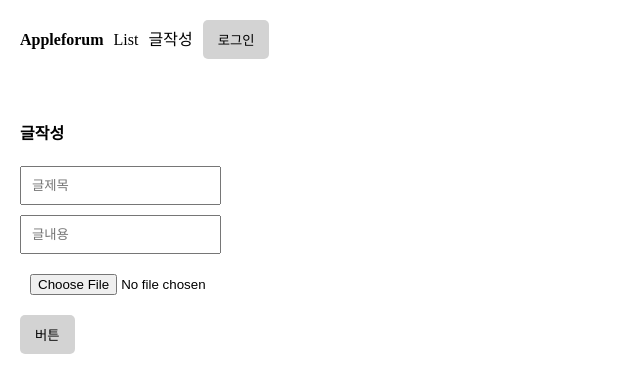
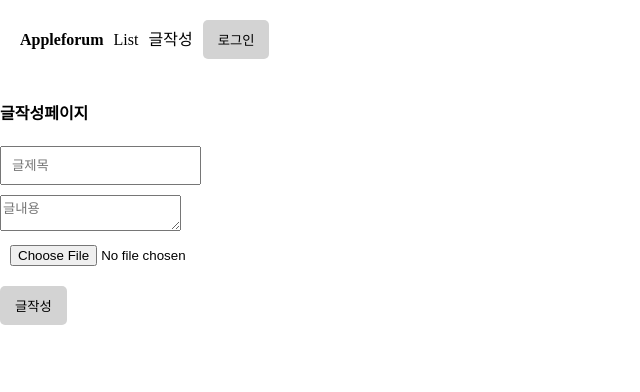
Before and after one commit to kjhto46/nextJsProject, a Next.js app: page /write in a window 1280 px wide. Shown: the top 392 px of the page, without its empty margins (0-640 px from the left). Built offline with nearby package versions, Linux system fonts and the light colour scheme; no server answers.

Commit message:
혼자 끙끙거리며 작업한것 submit시작시 s3에 저장되면서 ajax방식으로 db에 데이터 저장, then으로 위치 이동

```diff
--- a/app/write/page.js
+++ b/app/write/page.js
@@ -1,54 +1,87 @@
 "use client";
+import { useState } from "react";
+const Write = () => {
+  const [imageURL, setImageURL] = useState("");
+  const [imageFile, setImageFile] = useState("");
+  const [title, setTitle] = useState("");
+  const [content, setContent] = useState("");
+  const [src, setSrc] = useState("");
+  const onFileUpload = async (e) => {
+    e.preventDefault();
+    if (!e.target.files) return;
+    const file = e.target.files[0];
+    if (file) {
+      let image = window.URL.createObjectURL(file);
+      setImageURL(image);
+      setImageFile(file);
+    }
+  };
 
-import { useState } from "react";
-
-export default function Write() {
-
-   let [src, setSrc] = useState('')
-
-  return (
-    <div className="p-20">
-      <h4>글작성</h4>
-      <form action="/api/post/new" method="POST">
-        <input name="title" placeholder="글제목" />
-        <input name="content" placeholder="글내용" />
-        <input
-          type="file"
-          accept="image/*"
-          onChange={async (e) => {
-            let file = e.target.files[0];
-            let filename = encodeURIComponent(file.name); // encodeURIComponent 파일명이 국문이거나 언어가 다를때 안전하게 저장하려구
-            let res = await fetch("api/post/image?file=" + filename);
+  const onSubmit = async (e) => {
+    e.preventDefault();
+    const filename = encodeURIComponent(imageFile.name);
+    let res = await fetch("/api/post/image?file=" + filename);
     res = await res.json();
-
     //S3 업로드
     const formData = new FormData();
-            Object.entries({ ...res.fields, file }).forEach(([key, value]) => {
+    Object.entries({ ...res.fields, file: imageFile }).forEach(
+      ([key, value]) => {
         formData.append(key, value);
-            });
+      }
+    );
     let 업로드결과 = await fetch(res.url, {
       method: "POST",
       body: formData,
     });
     console.log(업로드결과);
+    console.log("res.url,", res.url);
+    console.log("res.fields,", res.fields);
+    console.log("imageFile,", imageFile);
+    setSrc(업로드결과.url + "/" + filename);
+    if (업로드결과.ok) {
+      console.log(업로드결과.url + "/" + filename);
 
-            if (업로드결과.ok) {
-              setSrc(업로드결과.url + "/" + filename);
+      fetch("/api/post/new", {
+        method: "POST",
+        body: JSON.stringify({
+          title: title,
+          content: content,
+          img_url: 업로드결과.url + "/" + filename,
+        }),
+      })
+        .then()
+        .then((window.location.href = "/list"));
     } else {
       console.log("실패");
     }
-          }}
+  };
+  return (
+    <div className="form-container">
+      <h4 className="title">글작성페이지</h4>
+      <form className="post-form" onSubmit={onSubmit}>
+        <input
+          type="text"
+          value={title}
+          placeholder="글제목"
+          onChange={(e) => setTitle(e.target.value)}
         />
-        <img src={src} />
-        <button type="submit">버튼</button>
+        <textarea
+          type="text"
+          value={content}
+          placeholder="글내용"
+          onChange={(e) => setContent(e.target.value)}
+        />
+        <input type="file" accept="image/*" onChange={(e) => onFileUpload(e)} />
+        {imageURL && (
+          <img
+            src={imageURL}
+            alt="미리보기이미지"
+            style={{ marginBottom: "1rem" }}
+          />
+        )}
+        <button type="submit">글작성</button>
       </form>
     </div>
   );
-  //form에서 submit 버튼을 눌렀을때 서버에 글을 보낸 후 서버는 db에 글을 저장함.
-  // 나는 /api/post/new 로 action이 들어가면서 저기가 서버의 역활을 함
-}
-// !! <input type="file" accept="image/*"/> 이미지 넣기 이건 뭐 당연한거고
-// !! 선택한 이미지를 바로 미리보여주기 식으로 보여주려면
-// !! 1. createObjectURL을 사용하거나 2. input에 올리는 순간 DB에 올려서 바로 보여주게 하기
-// !! 여기서 작업할 방식은 2번으로 하겠다. 2번으로 하면
-// !!! '유저 ⇒ 서버 ⇒ S3'  라서 비효율적이지 않나요?? ❌ 요즘은 Presigned URL 방식을 사용해서 '유저 ⇒ S3' 하는 경우가 더 많아짐
+};
+export default Write;
--- a/pages/api/post/new.js
+++ b/pages/api/post/new.js
@@ -1,37 +1,40 @@
-import { connectDB } from "@/util/database"
-import { getServerSession } from "next-auth"
-import { authOptions } from "../auth/[...nextauth]"
+import { connectDB } from "@/util/database";
+import { getServerSession } from "next-auth";
+import { authOptions } from "../auth/[...nextauth]";
+import aws from "aws-sdk";
 
 export default async function handler(req, res) {
   // console.log(req.body); 하면 [Object: null prototype] {title:'어쩌구', content: '저쩌구'}
   //이런식으로 보일것이다.
-  let session = await getServerSession(req, res, authOptions) // !! 현재 로그인한 유저의 정보를 확인할수 있음. 서버 기능 안에서 사용하는 경우는 req,res, 도 사용해야한다.
+  let session = await getServerSession(req, res, authOptions); // !! 현재 로그인한 유저의 정보를 확인할수 있음. 서버 기능 안에서 사용하는 경우는 req,res, 도 사용해야한다.
 
-  if(session){
-    req.body.author = session.user.email
+  req.body = JSON.parse(req.body);
+  console.log(req.body)
+  if (req.method == "POST") {
+    // post method일때~ 이렇게 해주세요~ 라고 엄격하게 제어
+    if (session) {
+      req.body.author = session.user.email;
+
+      if (req.body.title == "") {
+        return res.status(500).json("제목써줘");
       }
-
-
-  if (req.method == 'POST'){ // post method일때~ 이렇게 해주세요~ 라고 엄격하게 제어
-    if (req.body.title == '') {
-      return res.status(500).json('제목써줘')
+      if (req.body.content == "") {
+        return res.status(500).json("내용입력해줘");
       }
-    if (req.body.content == '') {
-      return res.status(500).json('내용입력해줘')
-    }
-
       try {
           let db = (await connectDB).db('forum')
-        let result = db.collection('post').insertOne(
-            // {title:req.body.title,
-            // content:req.body.content }이런식으로 각각 입력 또는 다 입력하는법
-            req.body
-        );
+          let result = db.collection('post').insertOne({
+            title:req.body.title,
+              content:req.body.content,
+              author:req.body.author,
+              img_url:req.body.img_url
+            });
           res.redirect(302, '/list')
       } catch (error) {
           console.log(error)
       }
     }
   }
+}
 // insertOne() object 자료형 데이터를 () 안에 입력하면 그것을 하나 저장해준다.
 // collection('post').insertOne({}) 카테고리 명 'post' 라는 곳에 데이터를 하나 저장해준다는 뜻~
```
Also changed, not shown: app/detail/[id]/page.js (+7 -3 lines). Lines whose indentation alone changed are shown as unchanged.
